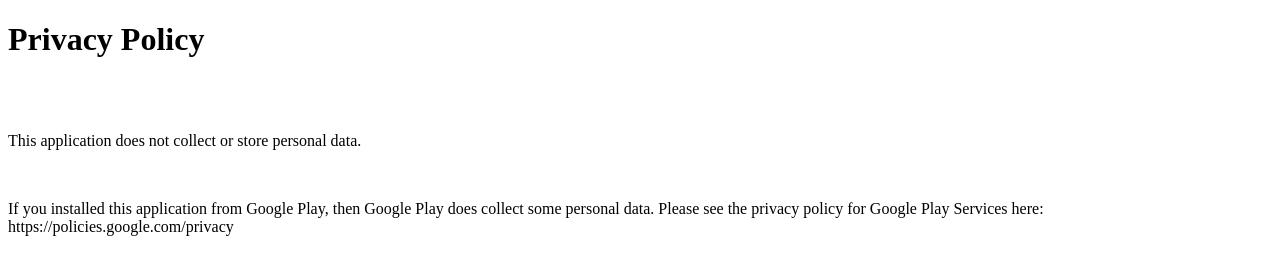
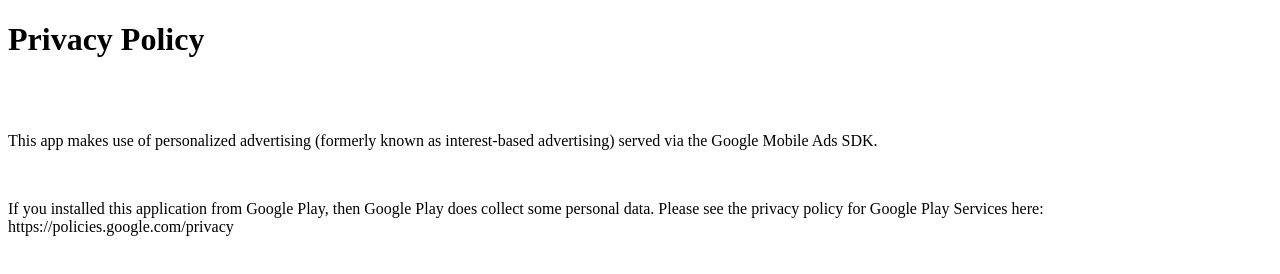
Before and after one commit to Zachary-Martin/privacy-policy.github.io, a plain HTML site: page index.html in a window 1280 px wide. Drawn offline with Linux system fonts and the light colour scheme.

Commit message:
Update index.html

```diff
--- a/index.html
+++ b/index.html
@@ -8,7 +8,7 @@
 <h1>Privacy Policy</h1>
 <br>
 <br>
-<p>This application does not collect or store personal data.</p>
+<p>This app makes use of personalized advertising (formerly known as interest-based advertising) served via the Google Mobile Ads SDK.</p>
 <br>
 <p>If you installed this application from Google Play, then Google Play does collect some personal data. Please see the privacy policy for Google Play Services here: https://policies.google.com/privacy</p>
 </body>
```
